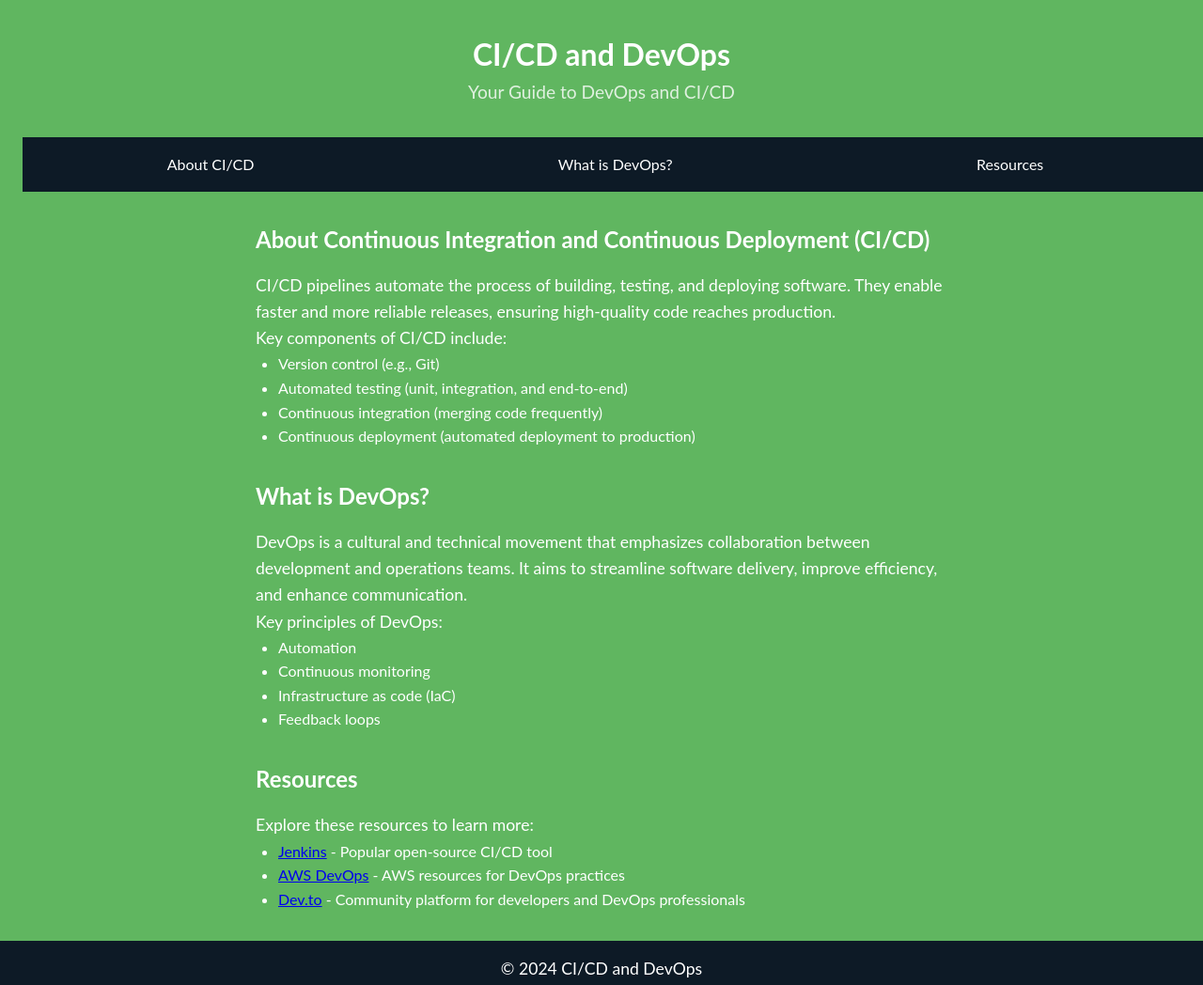
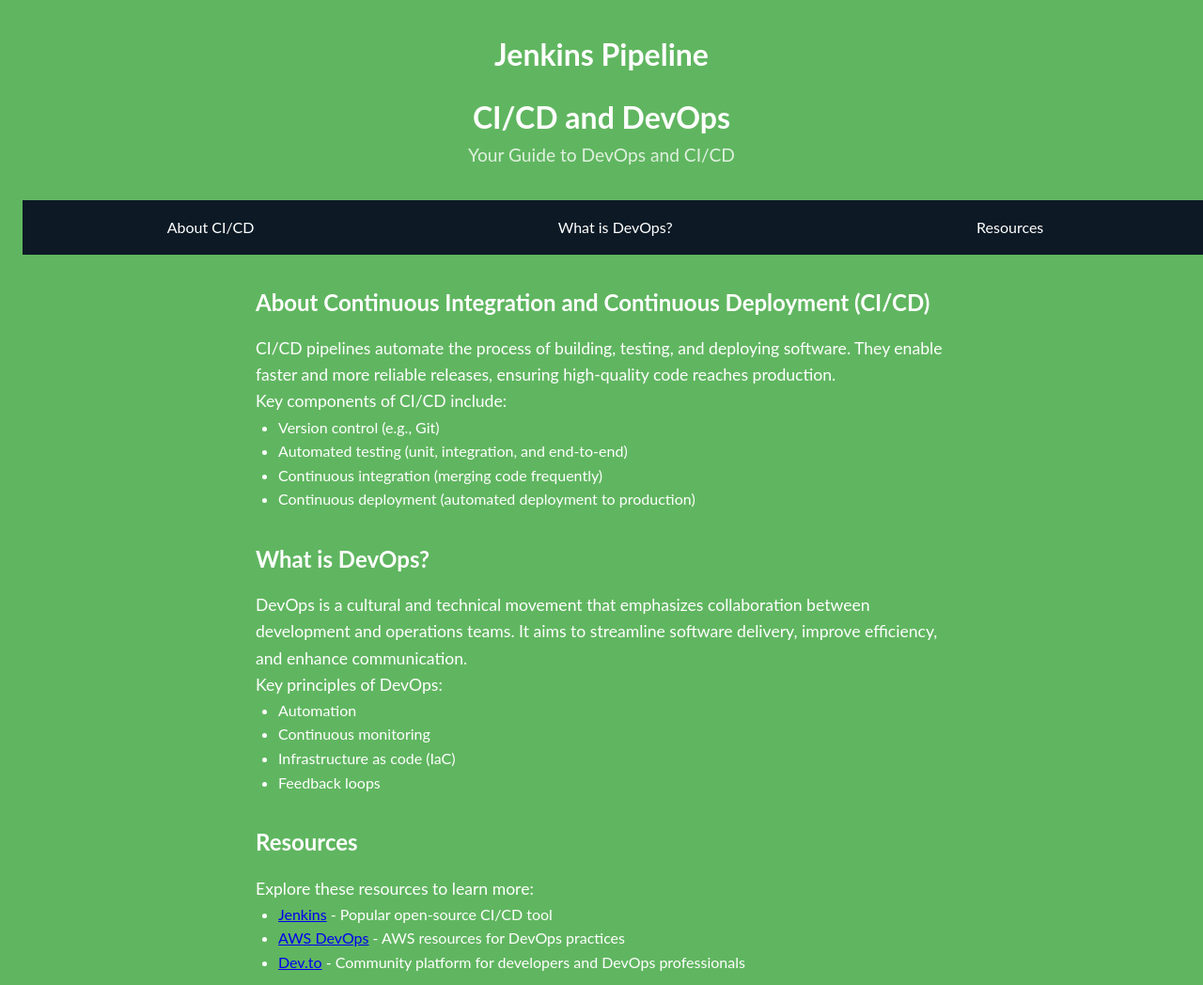
Before and after one commit to MsnB9/Jenkins-pipeline, a plain HTML site: page index.html in a window 1280 px wide. Shown: the top 1048 px of the page at 94% size. Drawn offline with Linux system fonts and the light colour scheme.

Commit message:
Running pipelines for comparison

```diff
--- a/index.html
+++ b/index.html
@@ -9,6 +9,7 @@
 </head>
 <body>
     <header>
+        <h1> Jenkins Pipeline<h2>
         <h1>CI/CD and DevOps</h1>
         <p>Your Guide to DevOps and CI/CD</p>
     </header>
```
